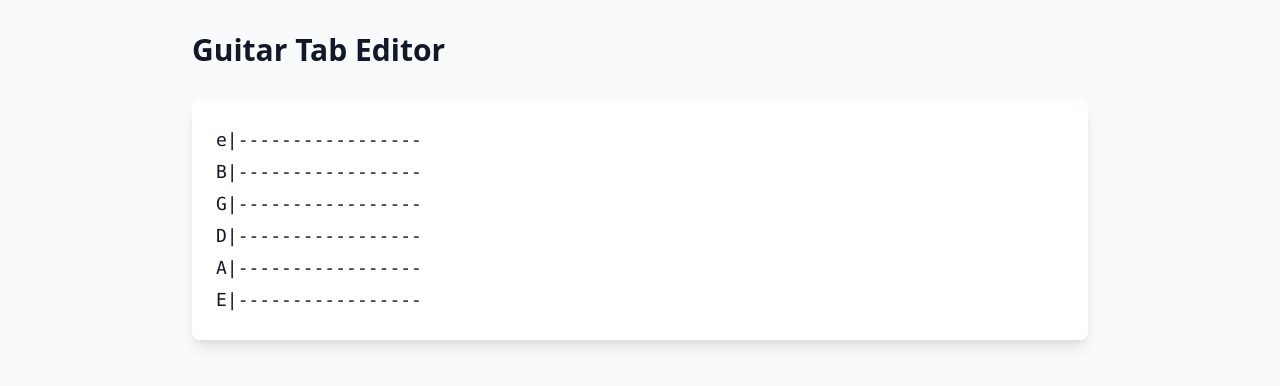
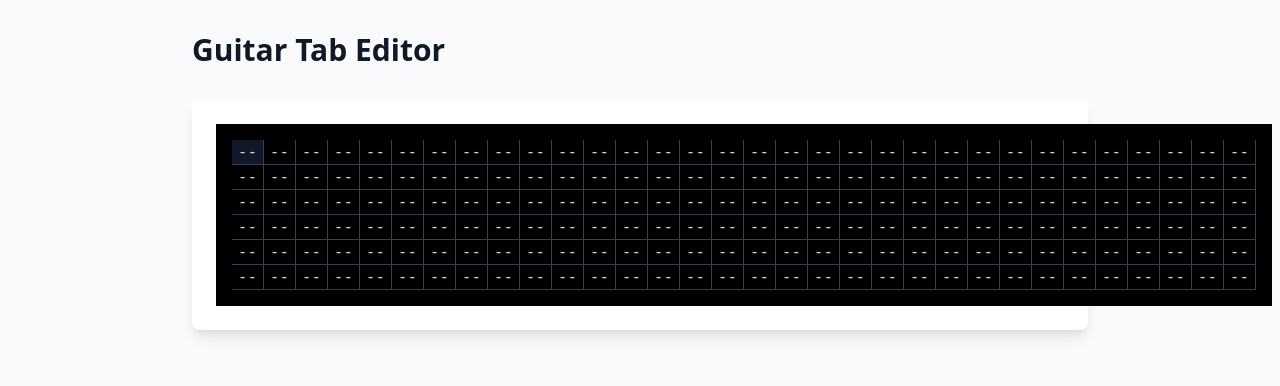
Before and after one commit to mcambria/keytabs-app, a React (Vite) app: page / in a window 1280 px wide. Shown: the top 386 px of the page. Built offline with nearby package versions, Linux system fonts and the light colour scheme.

Commit message:
remove slate, use pure react approach

```diff
--- a/src/App.tsx
+++ b/src/App.tsx
@@ -1,70 +1,13 @@
 import { useMemo, useState } from 'react';
-import { createEditor, Descendant } from 'slate';
-import { Slate, Editable, withReact } from 'slate-react';
-import { withHistory } from 'slate-history';
-import { CustomElement } from './types';
-
-const initialValue: CustomElement[] = [
-  {
-    type: 'paragraph',
-    children: [{ text: 'e|-----------------' }],
-  },
-  {
-    type: 'paragraph',
-    children: [{ text: 'B|-----------------' }],
-  },
-  {
-    type: 'paragraph',
-    children: [{ text: 'G|-----------------' }],
-  },
-  {
-    type: 'paragraph',
-    children: [{ text: 'D|-----------------' }],
-  },
-  {
-    type: 'paragraph',
-    children: [{ text: 'A|-----------------' }],
-  },
-  {
-    type: 'paragraph',
-    children: [{ text: 'E|-----------------' }],
-  },
-];
+import TabEditor from './editor';
 
 function App() {
-  const [editor] = useState(() => withHistory(withReact(createEditor())));
-  const [value, setValue] = useState<CustomElement[]>(initialValue);
-
-  const renderElement = useMemo(() => (props: any) => {
-    const { attributes, children, element } = props;
-    switch (element.type) {
-      case 'paragraph':
-        return (
-          <p {...attributes} className="font-mono text-lg leading-8">
-            {children}
-          </p>
-        );
-      default:
-        return <p {...attributes}>{children}</p>;
-    }
-  }, []);
-
   return (
     <div className="min-h-screen p-8">
       <div className="max-w-4xl mx-auto">
         <h1 className="text-3xl font-bold mb-8">Guitar Tab Editor</h1>
         <div className="bg-white rounded-lg shadow-lg p-6">
-          <Slate
-            editor={editor}
-            value={value}
-            onChange={newValue => setValue(newValue as CustomElement[])}
-          >
-            <Editable
-              renderElement={renderElement}
-              placeholder="Start writing your tab..."
-              className="min-h-[300px] focus:outline-none"
-            />
-          </Slate>
+          <TabEditor />
         </div>
       </div>
     </div>
--- /dev/null
+++ b/src/editor.tsx
@@ -0,0 +1,115 @@
+import React, { useState, useEffect, useRef } from "react";
+
+const NUM_STRINGS = 6;
+const NUM_COLUMNS = 32;
+const EMPTY_CELL = "--";
+
+type Position = { x: number; y: number };
+
+const TabEditor: React.FC = () => {
+  const [tabData, setTabData] = useState(
+    Array.from({ length: NUM_STRINGS }, () =>
+      Array.from({ length: NUM_COLUMNS }, () => EMPTY_CELL)
+    )
+  );
+
+  const [cursor, setCursor] = useState<Position>({ x: 0, y: 0 });
+  const [selectionStart, setSelectionStart] = useState<Position | null>(null);
+  const editorRef = useRef<HTMLDivElement>(null);
+
+  useEffect(() => {
+    editorRef.current?.focus();
+  }, []);
+
+  const moveCursor = (dx: number, dy: number, shift: boolean) => {
+    setCursor((prev) => {
+      const newCursor = {
+        x: Math.max(0, Math.min(NUM_COLUMNS - 1, prev.x + dx)),
+        y: Math.max(0, Math.min(NUM_STRINGS - 1, prev.y + dy)),
+      };
+      if (shift) {
+        if (!selectionStart) setSelectionStart(prev);
+      } else {
+        setSelectionStart(null);
+      }
+      return newCursor;
+    });
+  };
+
+  const handleKeyDown = (e: React.KeyboardEvent) => {
+    switch (e.key) {
+      case "ArrowRight":
+        moveCursor(1, 0, e.shiftKey);
+        e.preventDefault();
+        break;
+      case "ArrowLeft":
+        moveCursor(-1, 0, e.shiftKey);
+        e.preventDefault();
+        break;
+      case "ArrowDown":
+        moveCursor(0, 1, e.shiftKey);
+        e.preventDefault();
+        break;
+      case "ArrowUp":
+        moveCursor(0, -1, e.shiftKey);
+        e.preventDefault();
+        break;
+      case "1":
+      case "2":
+      case "3":
+      case "4":
+      case "5":
+      case "6":
+      case "7":
+      case "8":
+      case "9":
+      case "0":
+        updateCell(cursor.x, cursor.y, e.key + "-");
+        moveCursor(1, 0, false);
+        break;
+    }
+  };
+
+  const updateCell = (x: number, y: number, value: string) => {
+    setTabData((prev) => {
+      const updated = prev.map((row) => [...row]);
+      updated[y][x] = value;
+      return updated;
+    });
+  };
+
+  const isSelected = (x: number, y: number) => {
+    if (!selectionStart) return x === cursor.x && y === cursor.y;
+    const x1 = Math.min(selectionStart.x, cursor.x);
+    const x2 = Math.max(selectionStart.x, cursor.x);
+    const y1 = Math.min(selectionStart.y, cursor.y);
+    const y2 = Math.max(selectionStart.y, cursor.y);
+    return x >= x1 && x <= x2 && y >= y1 && y <= y2;
+  };
+
+  return (
+    <div
+      className="outline-none inline-block font-mono bg-black p-4"
+      tabIndex={0}
+      ref={editorRef}
+      onKeyDown={handleKeyDown}
+    >
+      {tabData.map((row, y) => (
+        <div className="flex" key={y}>
+          {row.map((cell, x) => (
+            <div
+              key={`${x}-${y}`}
+              className={`w-8 text-center text-gray-300 border-r border-b border-gray-700 px-1 ${
+                x === cursor.x && y === cursor.y ? "outline outline-1 outline-blue-400 bg-gray-900" : ""
+              } ${isSelected(x, y) ? "bg-blue-800/70" : ""}`}
+            >
+              {cell}
+            </div>
+          ))}
+        </div>
+      ))}
+    </div>
+  );
+};
+
+export default TabEditor;
--- a/src/types.ts
+++ /dev/null
@@ -1,20 +0,0 @@
-import { BaseEditor } from 'slate';
-import { ReactEditor } from 'slate-react';
-import { HistoryEditor } from 'slate-history';
-
-export type CustomElement = {
-  type: 'paragraph';
-  children: CustomText[];
-};
-
-export type CustomText = {
-  text: string;
-};
-
-declare module 'slate' {
-  interface CustomTypes {
-    Editor: BaseEditor & ReactEditor & HistoryEditor;
-    Element: CustomElement;
-    Text: CustomText;
-  }
-}
```
